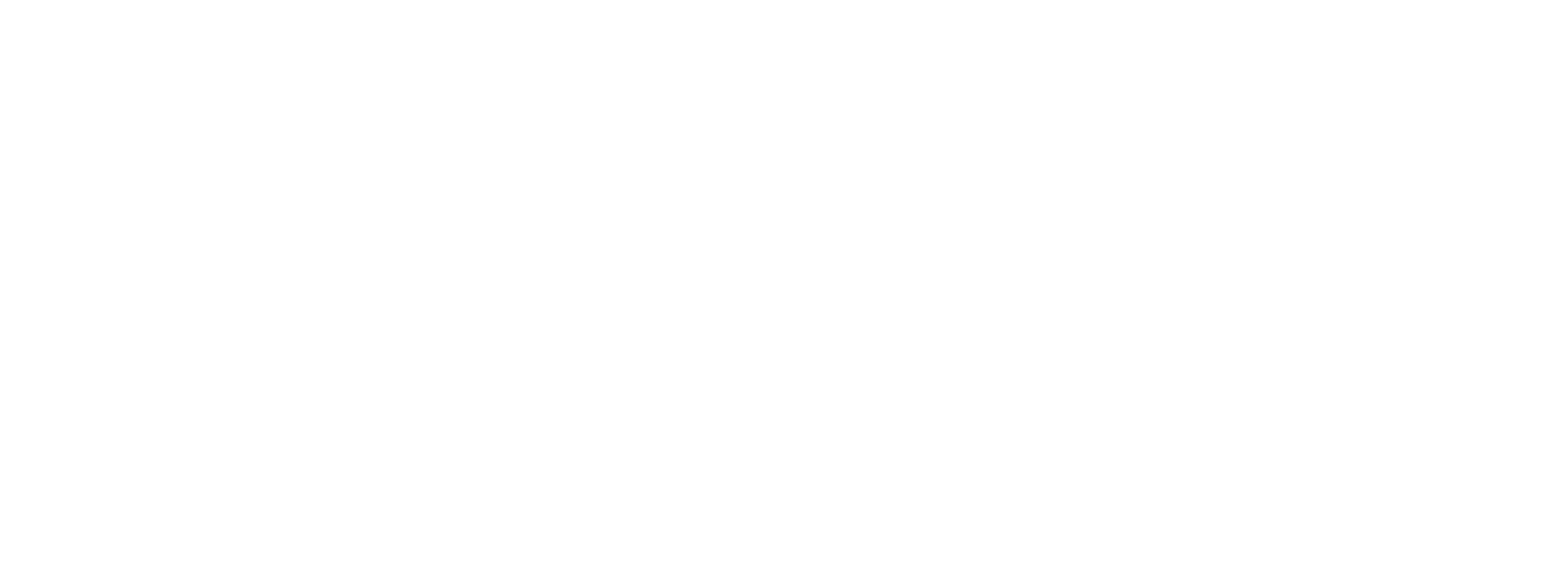
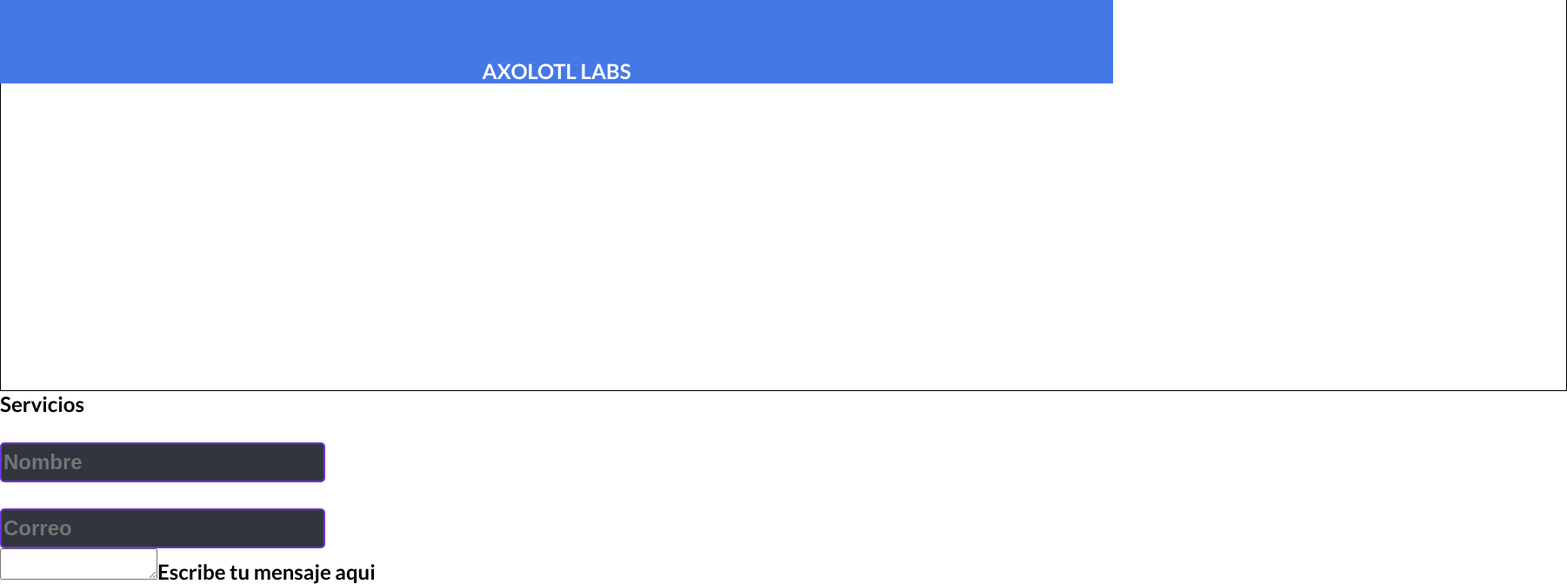
Before and after one commit to guzhdz/pagina-axolote, a React (Create React App) app: page / in a window 1280 px wide. Shown: the part 704-1376 px from the top of the page at 87% size, 1802 px wide, since content can reach past the window. Before the commit the page ends 800 px from the top, so only its background shows below. Built offline with nearby package versions, Linux system fonts and the light colour scheme.

Commit message:
Inicio de Estructuracion
Desarrollo de estructuracion de la pagina

```diff
--- a/src/App.jsx
+++ b/src/App.jsx
@@ -1,15 +1,20 @@
 import React from 'react';
 import './app.scss';
-import ATexto from './components/textarea/textarea';
-import Boton from './components/button/button';
-import Input from './components/input/input';
 import Nav from './components/nav/nav';
 import Footer from './components/footer/footer';
+import Home from './sections/home/home';
+import Services from './sections/services/services';
+import Contacto from './sections/contacto/contacto';
 
 function App() {
   return (
     <div className="App">
-      Axolote Labs
+      <div id="Home"/>
+      <Nav />
+      <Home />
+      <Services />
+      <Contacto />
+      <Footer />
     </div>
   );
 }
--- a/src/app.scss
+++ b/src/app.scss
@@ -3,7 +3,6 @@
 @import "./styles/typo.scss";
 
 body {
-  margin: 0;
   font-family: $font-family, 'sans-serif';
   font-size: $font-size1;
   font-weight: 700;
--- a/src/components/footer/footer.jsx
+++ b/src/components/footer/footer.jsx
@@ -25,8 +25,10 @@
     <use id="wave3" class="wave" xlinkHref="#wave" x="0" y="-2"></use>
     <use id="wave2" class="wave" xlinkHref="#wave" x="0" y="0"></use>
 
+    <a href="#Home">
       <g class="topball">
         <circle class="ball" cx="110" cy="8" r="4" stroke="none" stroke-width="0" fill="purple" />
+
 
         <g class="arrow">
           <polyline class="" points="108,8 110,6 112,8" fill="none" />
@@ -34,6 +36,8 @@
         </g>
 
       </g>
+    </a>
+
     <g class="gooeff">
       <circle class="drop drop1" cx="20" cy="2" r="1.8" />
       <circle class="drop drop2" cx="25" cy="2.5" r="1.5" />
--- a/src/components/input/_input.scss
+++ b/src/components/input/_input.scss
@@ -0,0 +1,58 @@
+@import '../../styles/colors.scss';
+
+.cont-input {
+    margin-top: 30px;
+    margin-bottom: -40px;
+
+    input {
+        width: 366px;
+        height: 40px;
+
+        margin: 0;
+        background-color: $color-8;
+        border: 2px solid $color-6;
+        border-radius: 5px;
+
+        color: $color-2;
+        font-size: 1em;
+        font-weight: 700;
+
+        display: block;
+
+        &:not(:placeholder-shown) + label {
+            visibility: visible;
+            opacity: 1;
+            font-size: .8em;
+            transform: translate(1.5%, -180%);
+        }
+
+        &:placeholder-shown + label {
+            visibility: hidden;
+            opacity: 0;
+            font-size: 1em;
+            transform: translate(1.5%, -100%);
+        }
+
+        &:focus {
+            outline: none;
+            border: 3px solid #7c34e9;
+        }
+    }
+
+    label {
+        width: 366px;
+        height: 40px;
+        margin: 0;
+
+        color: $color-6;
+        text-align: left;
+        font-size: 1em;
+
+        display: block;
+        visibility: hidden;
+        opacity: 0;
+
+        transform: translate(1.5%, -100%);
+        transition: 0.2s ease all;
+    }
+}
--- a/src/components/input/input.jsx
+++ b/src/components/input/input.jsx
@@ -2,10 +2,13 @@
 import './_input.scss'
 
 const Input = ({type, label}) => (
+    <>
     <div className="cont-input">
-        <input type={type} placeholder={label} required/>
-        <label>{label}</label>
+        <input type={type} placeholder={label} name="input2"/>
+        <label htmlFor="input2">{label}</label>
     </div>
+    </>
+
 );
 
 export default Input;
--- /dev/null
+++ b/src/sections/contacto/contacto.jsx
@@ -0,0 +1,15 @@
+import React from 'react';
+import Input from '../../components/input/input'
+import ATexto from '../../components/textarea/textarea'
+
+const Contacto = () => (
+    <div className="cont-contacto">
+        <div className="container">
+            <Input type="text" label="Nombre"/>
+            <Input type="email" label="Correo"/>
+            <ATexto label="Escribe tu mensaje aqui"/>
+        </div>
+    </div>
+);
+
+export default Contacto;
--- a/src/sections/home/_home.scss
+++ b/src/sections/home/_home.scss
@@ -0,0 +1,15 @@
+.cont-Home {
+
+    .container {
+        border: 1px solid black;
+        background-image: none;
+        width: 1800px;
+        height: 800px;
+        left: 60px;
+        top: 125px;
+    }
+
+    p {
+        width: 732px;
+    }
+}
--- a/src/sections/home/home.jsx
+++ b/src/sections/home/home.jsx
@@ -0,0 +1,15 @@
+import React from 'react';
+import './_home.scss'
+
+const Home = () => (
+    <div className="cont-Home">
+        <div className="container">
+            <h2>Titulo</h2>
+            <p>
+                Lorem ipsum dolor sit amet consectetur adipisicing elit. Velit voluptatum
+            </p>
+        </div>
+    </div>
+);
+
+export default Home;
--- a/src/sections/services/services.jsx
+++ b/src/sections/services/services.jsx
@@ -0,0 +1,9 @@
+import React from 'react';
+
+const Services = () => (
+    <div>
+        Servicios
+    </div>
+);
+
+export default Services;
```
Also changed, not shown: src/sections/contacto/_contacto.scss (added), src/sections/form/form.jsx (deleted). Lines whose indentation alone changed are shown as unchanged.
